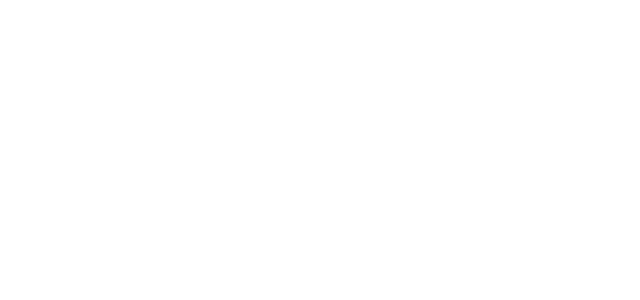
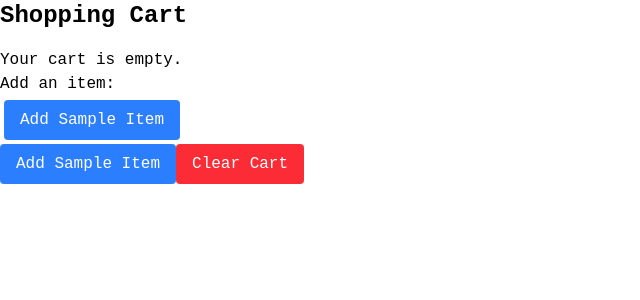
Before and after one commit to CarterrRyan1/Nuxt-Tutorial, a Nuxt app: page /cartPage in a window 1280 px wide. Before the commit this address had no page. Shown: the top 300 px of the page, without its empty margins (0-640 px from the left). Built offline with nearby package versions, Linux system fonts and the light colour scheme.

Commit message:
✅ Task 11: State Management with Pinia

```diff
--- /dev/null
+++ b/app/components/cart.vue
@@ -0,0 +1,25 @@
+<template>
+    <div>
+        <h2 class="text-2xl font-bold mb-4">Shopping Cart</h2>
+        <ul>
+            <li v-for="item in cartItems" :key="item.id" class="mb-2">
+                {{ item.name }} - Quantity: {{ item.quantity }}
+            </li>
+        </ul>
+        <p v-if="cartItems.length === 0">Your cart is empty.</p>
+    </div>
+    <div>
+        <h2>Add an item:</h2>
+        <button @click="store.addItem({ id:1, name: 'sampleItem' })" class="bg-blue-500 text-white px-4 p-2 rounded block m-1">
+            Add Sample Item
+        </button>
+        <button @click="store.addItem({ id:2, name: 'sampleItem2' })" class="bg-blue-500 text-white px-4 p-2 rounded">
+            Add Sample Item
+        </button>
+        <button @click="store.clearCart()" class="bg-red-500 text-white px-4 p-2 rounded">Clear Cart</button>
+    </div>
+</template>
+<script setup lang="ts">
+const store = useCartStore();
+ const cartItems=computed(()=>store.items);
+</script>
--- /dev/null
+++ b/app/pages/cartPage.vue
@@ -0,0 +1,5 @@
+<template>
+    <div>
+        <cart/>
+    </div>
+</template>
--- a/app/pages/index.vue
+++ b/app/pages/index.vue
@@ -28,6 +28,7 @@
         <div>
             <counter/>
         </div>
+        <cart/>
     </div>
 </template>
 <script setup lang="ts">
--- /dev/null
+++ b/app/stores/cart.ts
@@ -0,0 +1,29 @@
+export const useCartStore = defineStore('cart', () => {
+  const items = ref<Array<{ id: number; name: string; quantity: number }>>([]);
+  const addItem = (item: { id: number; name: string }) => {
+    const existing = items.value.find(i => i.id === item.id);
+    if (existing) {
+      existing.quantity++;
+    } else {
+      items.value.push({ ...item, quantity: 1 });
+    }
+  };
+
+  const removeItem = (id: number) => {
+    const index = items.value.findIndex(i => i.id === id);
+    if (index > -1) items.value.splice(index, 1);
+  };
+  const clearCart =()=>{
+    items.value = [];
+  }
+
+  const totalItems = computed(() =>
+    items.value.reduce((sum, item) => sum + item.quantity, 0)
+  );
+
+  return { items, addItem, removeItem, clearCart,totalItems };
+},
+{
+  persist:true
+}
+);
--- a/nuxt.config.ts
+++ b/nuxt.config.ts
@@ -4,9 +4,13 @@
   compatibilityDate: '2025-07-15',
   devtools: { enabled: true },
   css:['./app/assets/css/main.css'],
+  modules:[
+    '@pinia/nuxt',
+    'pinia-plugin-persistedstate/nuxt'
+  ],
   vite:{
     plugins:[
       tailwindcss()
     ]
-  }
+  },
 })
--- a/package.json
+++ b/package.json
@@ -13,8 +13,11 @@
     "test": "npx playwright test --headed"
   },
   "dependencies": {
+    "@pinia/nuxt": "^0.11.3",
     "@tailwindcss/vite": "^4.1.16",
     "nuxt": "^4.2.0",
+    "pinia": "^3.0.4",
+    "pinia-plugin-persistedstate": "^4.7.1",
     "tailwindcss": "^4.1.16",
     "vue": "^3.5.22",
     "vue-router": "^4.6.3"
```
Also changed, not shown: 1 other file (tests, documents, lock files or other folders).
